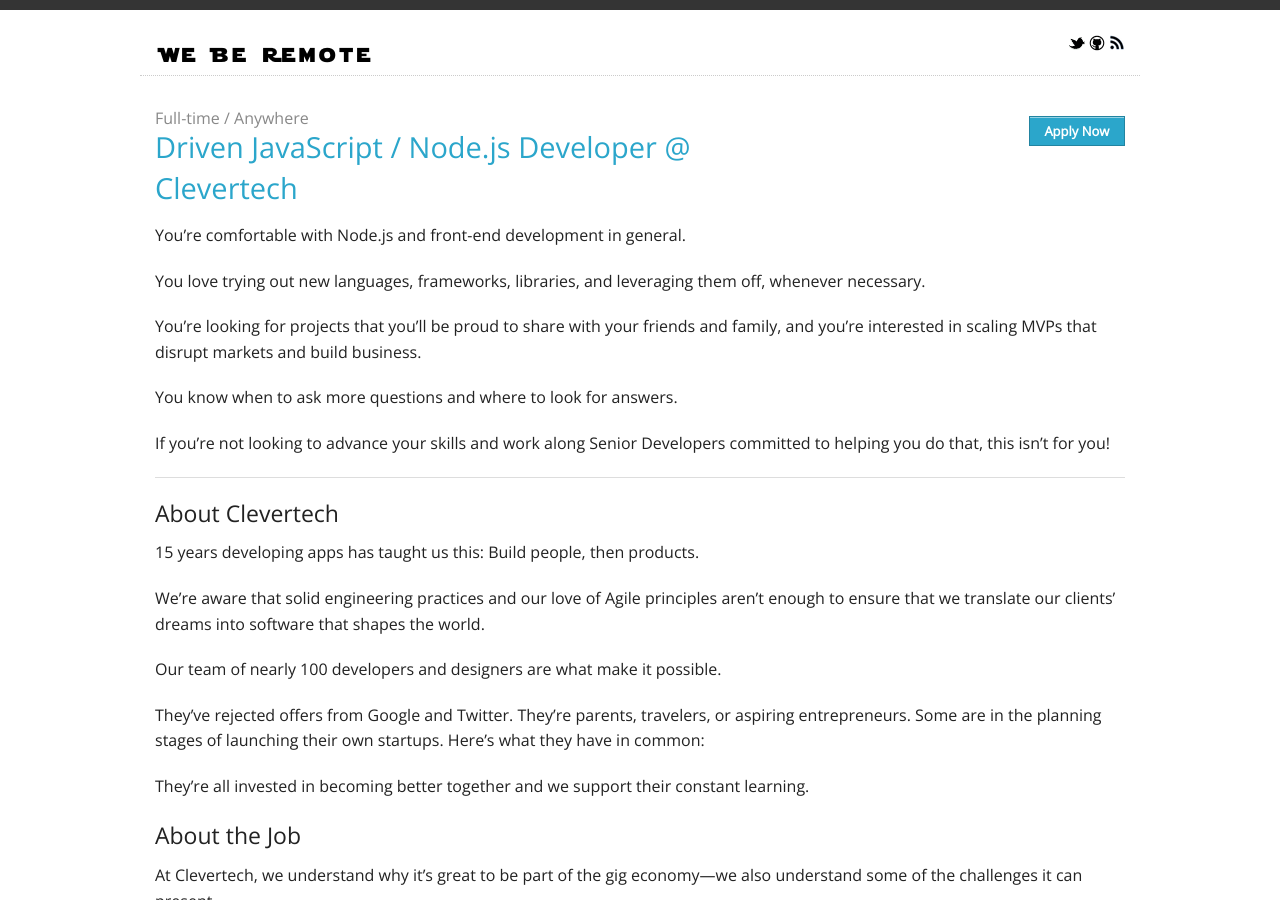
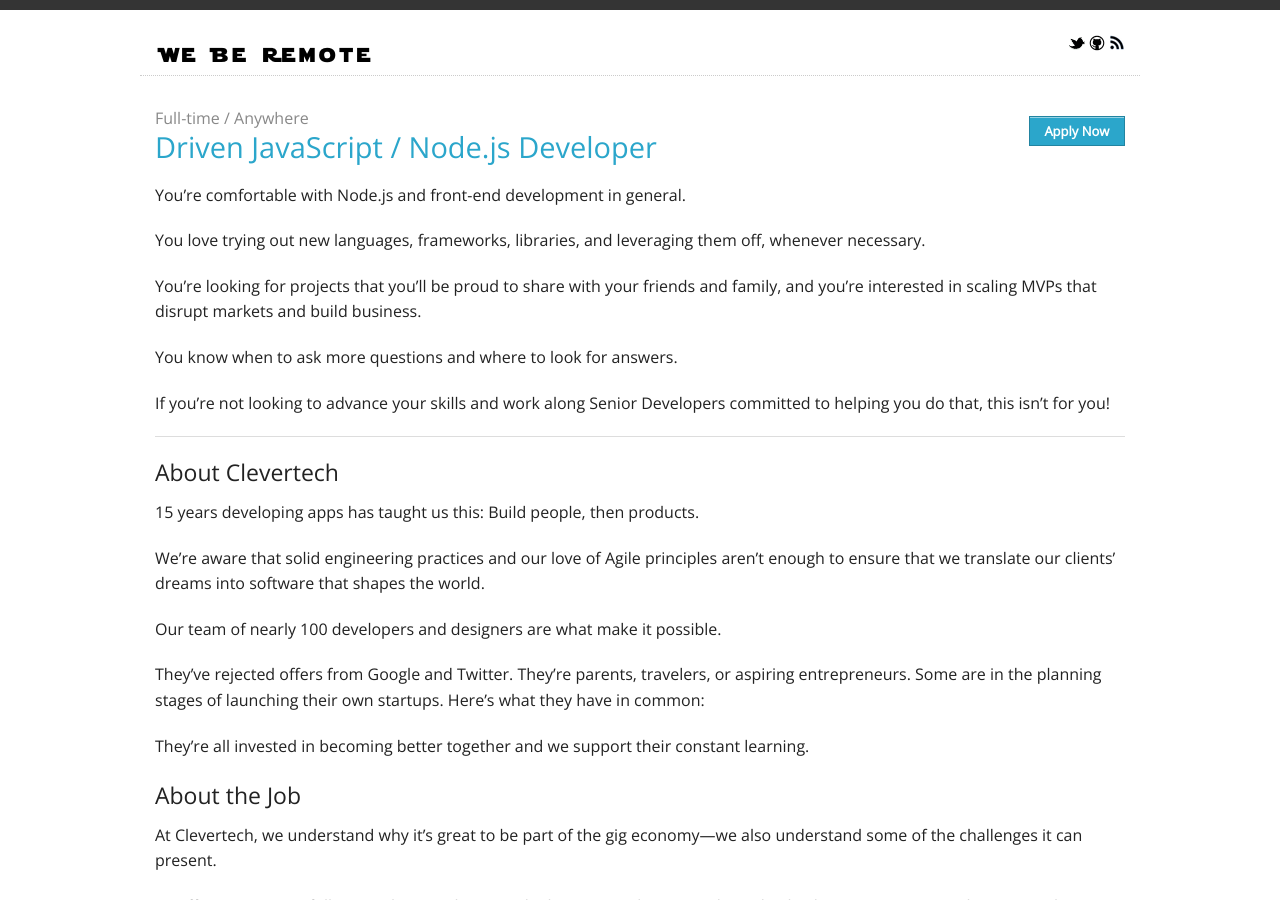
Before and after one commit to hdrhbbu1/weberemote.com, a Jekyll site: the page built from _posts/2016-03-07-driven-javascript-nodejs-developer.md, in a window 1280 px wide and 900 px high. Built offline with Jekyll 4.4.1, drawn with Linux system fonts in a browser that asks for light colours; comment, search, counter and statistics services are not loaded.

Commit message:
don't need to display location

```diff
--- a/_posts/2016-03-07-driven-javascript-nodejs-developer.md
+++ b/_posts/2016-03-07-driven-javascript-nodejs-developer.md
@@ -1,6 +1,6 @@
 ---
 layout: post
-title: "Driven JavaScript / Node.js Developer @ Clevertech"
+title: "Driven JavaScript / Node.js Developer"
 company: Clevertech
 location: Anywhere
 type: Full-time
--- a/index.html
+++ b/index.html
@@ -30,7 +30,7 @@ title: Remote Jobs for hackers and other superheroes
 <ul class="listings no-bullet">
   {% for post in site.posts %}
     {% if post.filled != true %}
-      <li><a href="{{ post.url }}">{{ post.title }}</a><span class="hide-for-small">{{ post.location }}</span></li>
+      <li><a href="{{ post.url }}">{{ post.title }}</a><span class="hide-for-small">{{ post.company }}</span></li>
     {% endif %}
   {% endfor %}
 </ul>
```
